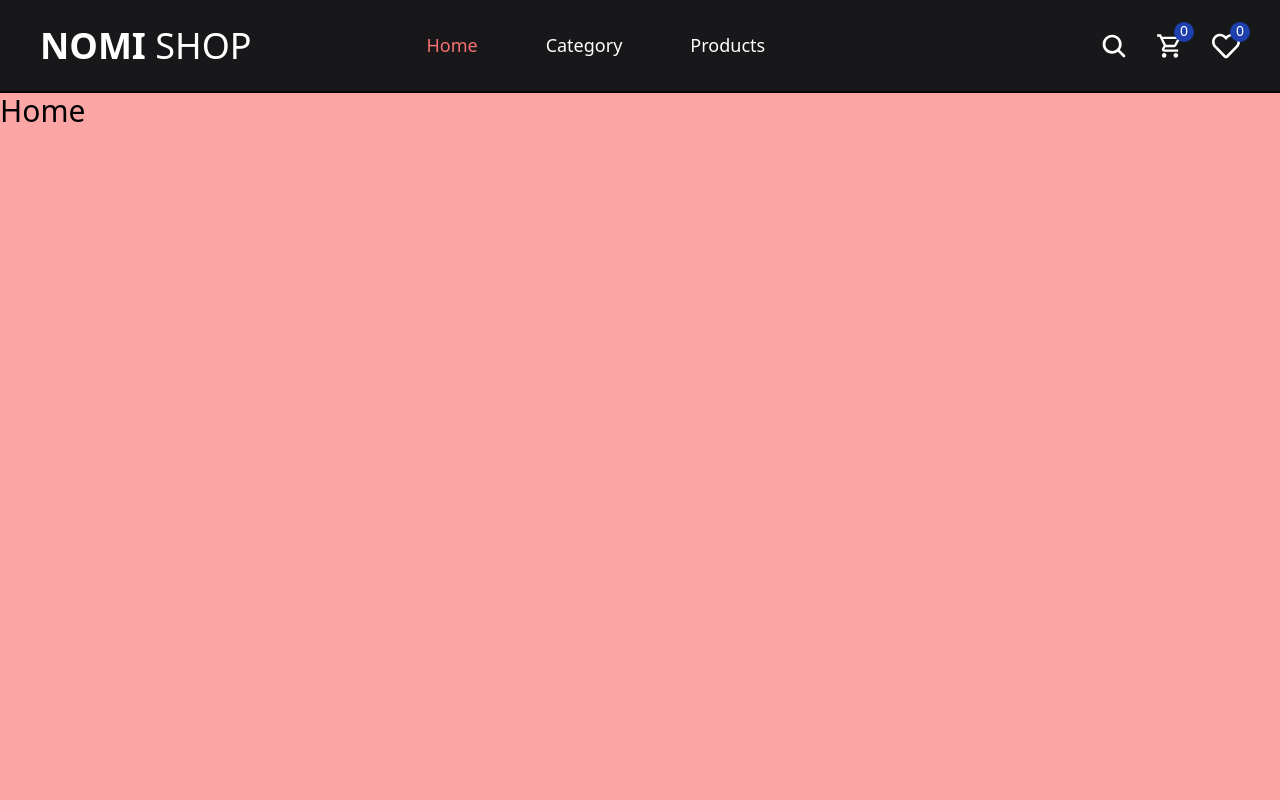
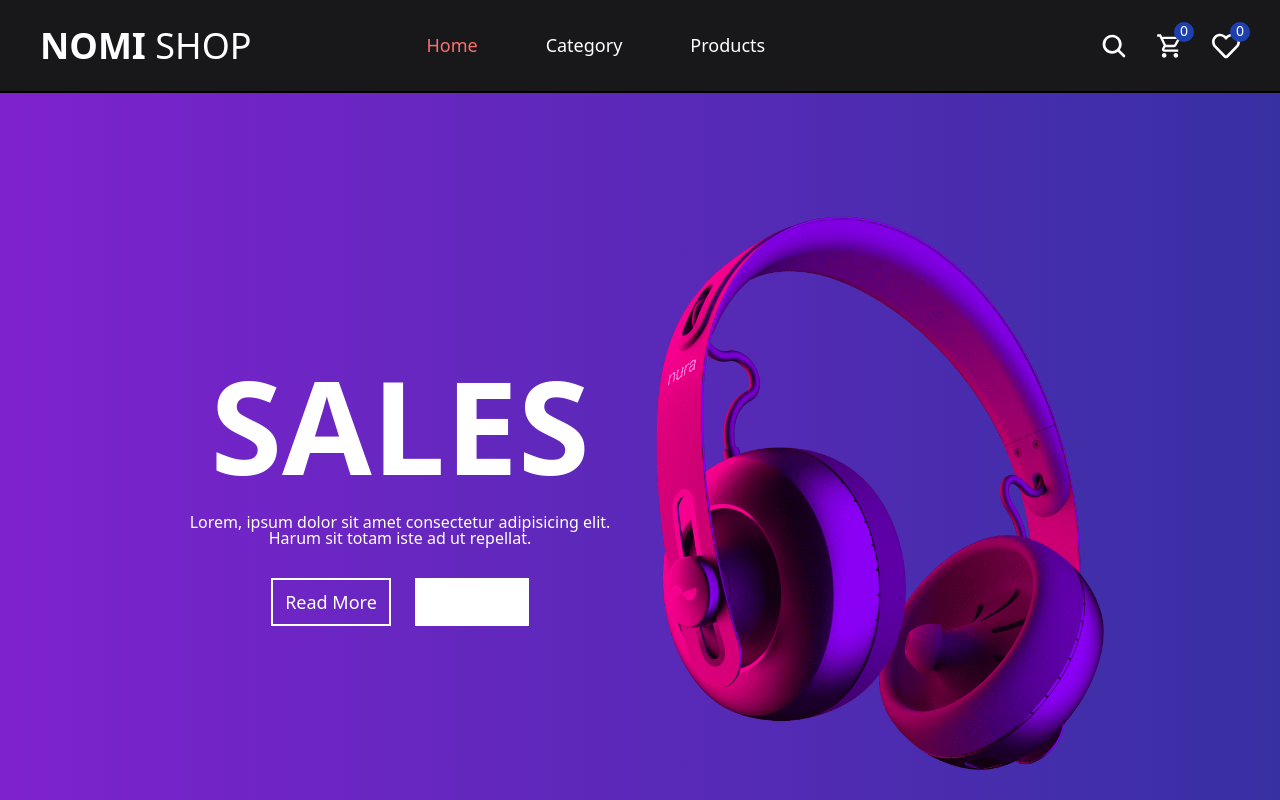
Before and after one commit to nomeDev/React-projects, a React (Vite) app in the folder E-comm/: page / in a window 1280 px wide. Shown: the top 800 px of the page. Built offline with nearby package versions, Linux system fonts and the light colour scheme.

Commit message:
create baner section

```diff
--- /dev/null
+++ b/E-comm/src/components/Banner/Banner.jsx
@@ -0,0 +1,35 @@
+import React from 'react';
+
+export default function Banner() {
+    return (
+        <div className="w-full h-full overflow-hidden bg-gradient-to-r from-purple-700 to-indigo-800">
+            <div className="container w-full h-full max-w-[1400px] mx-auto flex gap-8 items-center justify-center overflow-hidden">
+                <div className="content w-[35%] text-center text-white">
+                    <h1 className="text-[130px] leading-[100%] font-[600] mb-6">
+                        SALES
+                    </h1>
+                    <p className="text-[16px] leading-[100%] text-center mb-3">
+                        Lorem, ipsum dolor sit amet consectetur
+                        adipisicing elit. Harum sit totam iste ad ut
+                        repellat.
+                    </p>
+                    <div className="btn mt-8">
+                        <button className="text-lg py-2 px-3 border-white border-2 mr-3">
+                            Read More
+                        </button>
+                        <button className="text-lg py-2 px-3 border-white border-2 bg-white ml-3">
+                            Shop Now
+                        </button>
+                    </div>
+                </div>
+                <div className="leftImg w-[35%]">
+                    <img
+                        src="./banner-img.png"
+                        alt=""
+                        className="w-full h-full"
+                    />
+                </div>
+            </div>
+        </div>
+    );
+}
--- a/E-comm/src/components/Header/Header.jsx
+++ b/E-comm/src/components/Header/Header.jsx
@@ -98,7 +98,7 @@ export default function Header() {
                         : '-top-[100%]'
                 } `}>
                 <ul
-                    className={`menu flex w-full sm:hidden flex-col  items-center text-center py-3  pb-0 border-b-2 border-black sm:border-0    sm:w-auto  sm:translate-x-0 sm:static   text-[20px] z-0 duration-150 sm:translate-y-0  ${
+                    className={`menu flex w-full sm:hidden flex-col  items-center text-center py-3  pb-0 border-b-2 border-black sm:border-0 sm:w-auto  sm:translate-x-0 sm:static   text-[16px] z-0 duration-150 sm:translate-y-0  ${
                         isMenuOpen
                             ? 'top-12 opacity-100'
                             : 'translate-y-[-100vh] opacity-'
@@ -128,7 +128,6 @@ export default function Header() {
                         <li className="hover:bg-zinc-700 cursor-pointer grow p-3 flex justify-center">
                             <IoSearch className="" />{' '}
                         </li>
-
                         <li className="hover:bg-zinc-700 relative cursor-pointer xsm:hidden flex grow p-3  justify-center">
                             <MdOutlineShoppingCart className="" />{' '}
                             <span className="absolute top-[10px] right-[10px] xsm:right-[20px] w-[20px] h-[20px]  rounded-full text-white text-[14px] text-center leading-[18px]">
@@ -137,9 +136,7 @@ export default function Header() {
                         </li>
                         <li className="hover:bg-zinc-700 relative cursor-pointer grow p-3 flex justify-center">
                             <FaRegHeart className="" />{' '}
-                            <span className="absolute top-[10px] right-[10px] xsm:right-[20px]  w-[20px] h-[20px] rounded-full text-white text-[14px] text-center leading-[18px]">
-                                0
-                            </span>
+                            <span className="absolute top-[10px] right-[10px] xsm:right-[20px]  w-[20px] h-[20px] rounded-full text-white text-[14px] text-center leading-[18px]"></span>
                         </li>
                     </div>
                 </ul>
--- a/E-comm/src/pages/Home/Home.jsx
+++ b/E-comm/src/pages/Home/Home.jsx
@@ -1,10 +1,11 @@
 import React from 'react';
+import Banner from '../../components/Banner/Banner';
 
 export default function Home() {
     return (
         <div>
-            <h1 className="text-3xl min-h-[100vh] w-full bg-red-300">
-                Home
+            <h1 className="text-3xl h-[100vh] w-full bg-red-300">
+                <Banner />
             </h1>
         </div>
     );
```
Also changed, not shown: E-comm/public/banner-img.png (renamed from E-comm/src/assets/banner-img.png).
